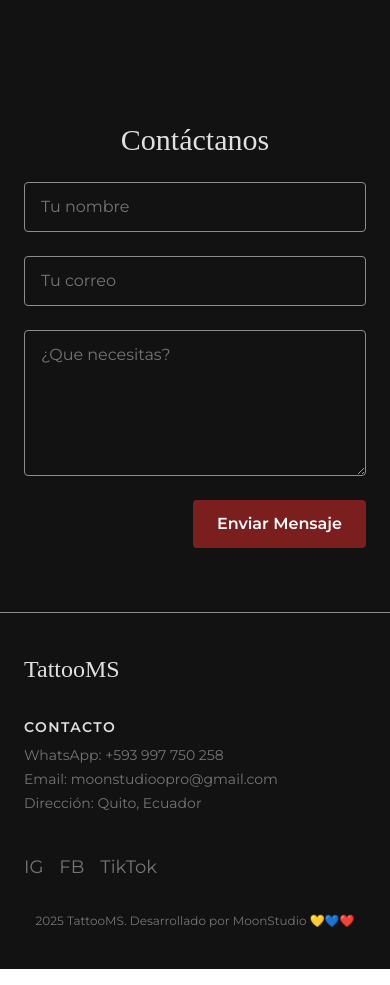
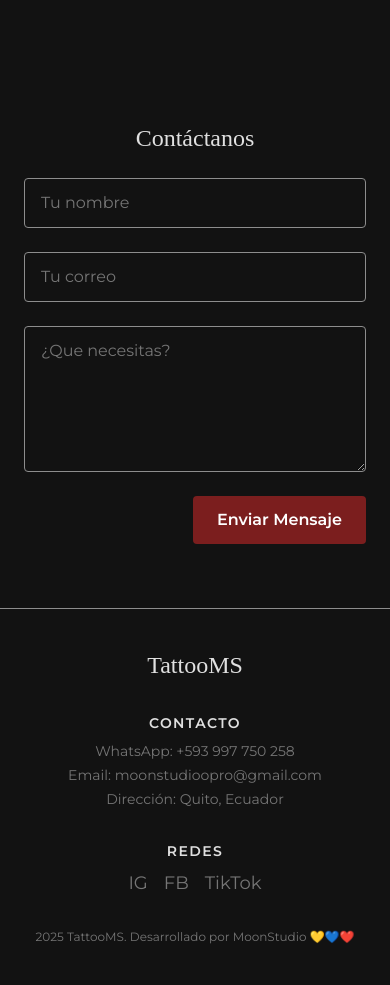
Before and after one commit to MarcoPozo/TattooMS, a React (Vite) app: page / in a window 390 px wide. Shown: the part 3140-4125 px from the top of the page. Built offline with nearby package versions, Linux system fonts and the light colour scheme; a web font is replaced by a local one.

Commit message:
Se corrigio responsive de la seccion contacto y footer

```diff
--- a/src/components/Contact/ContactForm.jsx
+++ b/src/components/Contact/ContactForm.jsx
@@ -2,14 +2,14 @@ import { motion } from "framer-motion";
 
 export default function ContactForm() {
   return (
-    <section id="contact" className="bg-[var(--color-bg)] px-6 py-16 font-body">
+    <section id="contact" className="bg-[var(--color-bg)] px-6 sm:px-8 md:px-10 xl:px-20 py-16 sm:py-20 font-body">
       <motion.div
         className="max-w-2xl mx-auto"
         initial={{ opacity: 0, y: 40 }}
         whileInView={{ opacity: 1, y: 0 }}
         transition={{ duration: 0.6 }}
         viewport={{ once: true }}>
-        <h2 className="text-3xl md:text-4xl text-[var(--color-text)] font-titulo mb-6 text-center">
+        <h2 className="text-2xl sm:text-3xl md:text-4xl text-[var(--color-text)] font-titulo mb-6 text-center">
           Contáctanos
         </h2>
 
@@ -19,7 +19,7 @@ export default function ContactForm() {
             name="name"
             placeholder="Tu nombre"
             required
-            className="bg-transparent border border-[var(--color-border)] px-4 py-3 rounded text-[var(--color-text)] placeholder-[var(--color-text-secondary)] focus:outline-none focus:ring-2 focus:ring-[var(--color-accent)] transition"
+            className="w-full bg-transparent border border-[var(--color-border)] px-4 py-3 rounded text-[var(--color-text)] placeholder-[var(--color-text-secondary)] focus:outline-none focus:ring-2 focus:ring-[var(--color-accent)] transition"
           />
 
           <input
@@ -27,7 +27,7 @@ export default function ContactForm() {
             name="email"
             placeholder="Tu correo"
             required
-            className="bg-transparent border border-[var(--color-border)] px-4 py-3 rounded text-[var(--color-text)] placeholder-[var(--color-text-secondary)] focus:outline-none focus:ring-2 focus:ring-[var(--color-accent)] transition"
+            className="w-full bg-transparent border border-[var(--color-border)] px-4 py-3 rounded text-[var(--color-text)] placeholder-[var(--color-text-secondary)] focus:outline-none focus:ring-2 focus:ring-[var(--color-accent)] transition"
           />
 
           <textarea
@@ -35,7 +35,7 @@ export default function ContactForm() {
             rows="5"
             placeholder="¿Que necesitas?"
             required
-            className="bg-transparent border border-[var(--color-border)] px-4 py-3 rounded text-[var(--color-text)] placeholder-[var(--color-text-secondary)] focus:outline-none focus:ring-2 focus:ring-[var(--color-accent)] transition"
+            className="w-full bg-transparent border border-[var(--color-border)] px-4 py-3 rounded text-[var(--color-text)] placeholder-[var(--color-text-secondary)] focus:outline-none focus:ring-2 focus:ring-[var(--color-accent)] transition"
           />
 
           <motion.button
--- a/src/components/Footer/Footer.jsx
+++ b/src/components/Footer/Footer.jsx
@@ -4,20 +4,17 @@ export default function Footer() {
   return (
     <footer className="bg-[var(--color-bg)] border-t border-[var(--color-border)] text-[var(--color-text-secondary)] font-body px-6 py-10">
       <motion.div
-        className="max-w-6xl mx-auto flex flex-col md:flex-row justify-between items-start gap-8"
+        className="max-w-6xl mx-auto flex flex-col md:flex-row justify-between items-center md:items-start gap-8 text-center md:text-left"
         initial={{ opacity: 0, y: 40 }}
         whileInView={{ opacity: 1, y: 0 }}
         transition={{ duration: 0.6 }}
         viewport={{ once: true }}>
-        <h2 className="text-[var(--color-text)] font-titulo text-2xl">
-          TattooMS
-        </h2>
+        <div className="w-full md:w-auto">
+          <h2 className="text-[var(--color-text)] font-titulo text-2xl">TattooMS</h2>
+        </div>
 
-        <div>
-          <h4 className="text-sm mb-2 uppercase tracking-widest font-semibold text-[var(--color-text)]">
-            Contacto
-          </h4>
-
+        <div className="w-full md:w-auto">
+          <h4 className="text-sm mb-2 uppercase tracking-widest font-semibold text-[var(--color-text)]">Contacto</h4>
           <ul className="text-sm space-y-1">
             <li>WhatsApp: +593 997 750 258</li>
             <li>Email: moonstudioopro@gmail.com</li>
@@ -25,29 +22,21 @@ export default function Footer() {
           </ul>
         </div>
 
-        <div>
-          <h4 className="text-sm mb-2 uppercase tracking-widest font-semibold text-[var(--color-text)]"></h4>
-          <ul className="flex gap-4 text-lg">
+        <div className="w-full md:w-auto">
+          <h4 className="text-sm mb-2 uppercase tracking-widest font-semibold text-[var(--color-text)]">Redes</h4>
+          <ul className="flex justify-center md:justify-start gap-4 text-lg">
             <li>
-              <a
-                href="#"
-                className="hover:text-[var(--color-accent)] transition">
+              <a href="#" className="hover:text-[var(--color-accent)] transition">
                 IG
               </a>
             </li>
-
             <li>
-              <a
-                href="#"
-                className="hover:text-[var(--color-accent)] transition">
+              <a href="#" className="hover:text-[var(--color-accent)] transition">
                 FB
               </a>
             </li>
-
             <li>
-              <a
-                href="#"
-                className="hover:text-[var(--color-accent)] transition">
+              <a href="#" className="hover:text-[var(--color-accent)] transition">
                 TikTok
               </a>
             </li>
--- a/src/styles/index.css
+++ b/src/styles/index.css
@@ -4,7 +4,7 @@
 @theme {
   --color-bg: #121212;
   --color-primary: #7b1e1e;
-  --color-accent: #4b0082;
+  --color-accent: #9a27ec;
   --color-text: #e0e0e0;
   --color-text-secondary: #757575;
   --color-border: #8d8d8d;
@@ -17,7 +17,7 @@
 :root {
   --color-bg: #121212;
   --color-primary: #7b1e1e;
-  --color-accent: #4b0082;
+  --color-accent: #9a27ec;
   --color-text: #e0e0e0;
   --color-text-secondary: #757575;
   --color-border: #8d8d8d;
```
Also changed, not shown: src/components/About/About.jsx (+12 -5 lines), src/components/Hero/Hero.jsx (+11 -3 lines).
